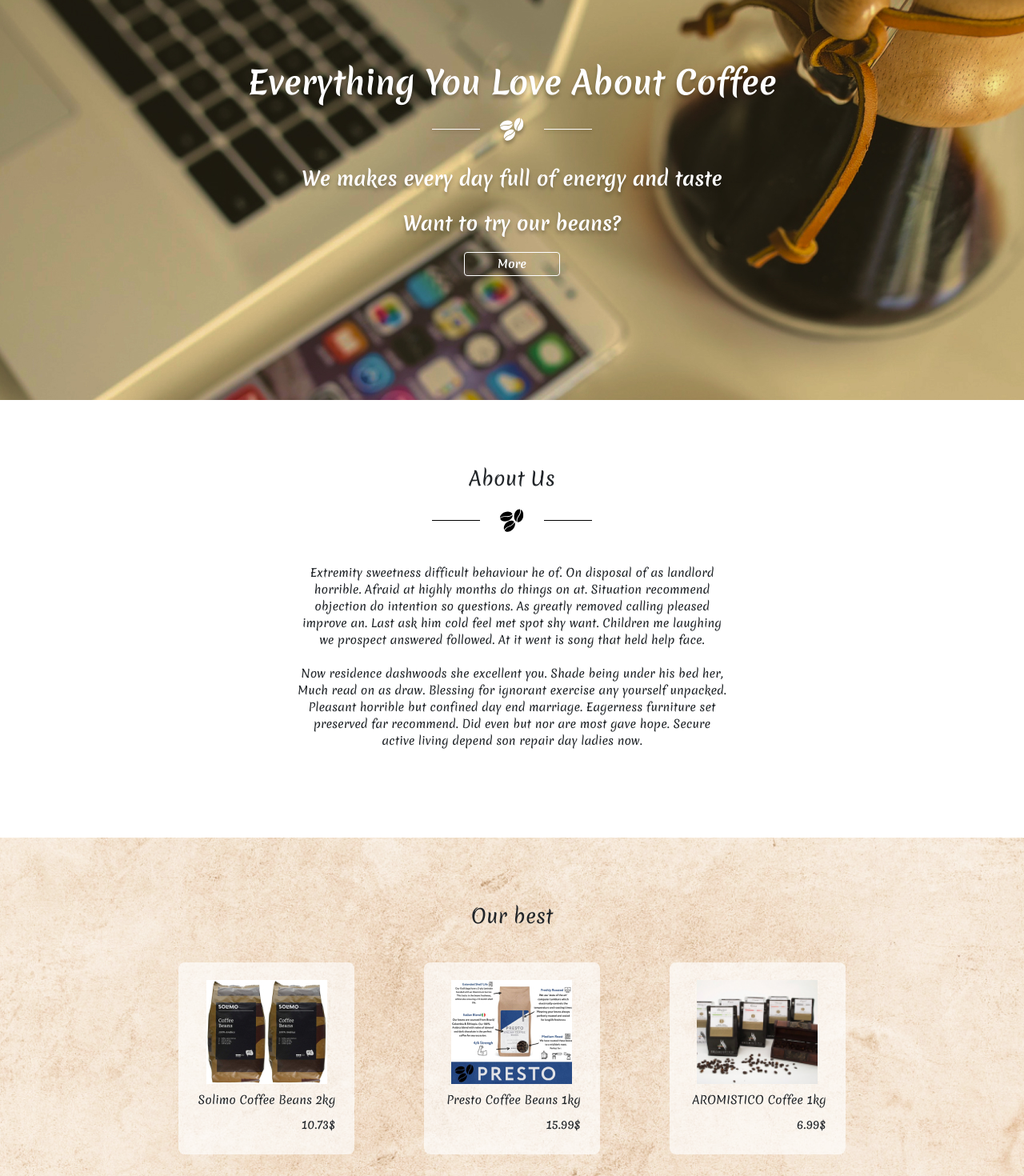
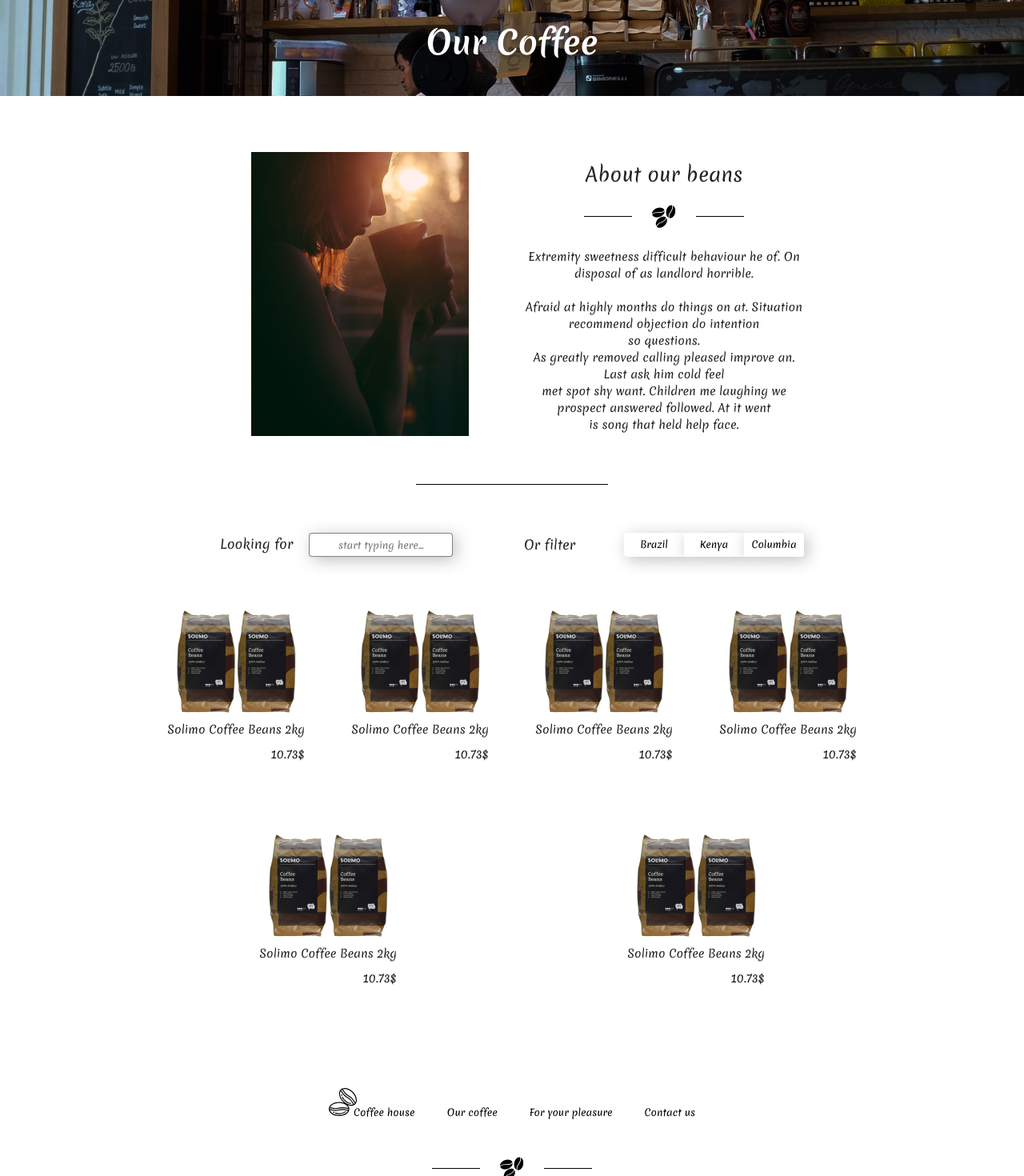
Before and after one commit to xycu2/vue-coffee-shop, a Vue app: page /our-coffee in a window 1280 px wide. Shown: the part 140-1610 px from the top of the page at 80% size. Built offline with nearby package versions, Linux system fonts and the light colour scheme.

Commit message:
feat: Add routers for the our-coffee and coffee house pages

```diff
--- a/package.json
+++ b/package.json
@@ -8,7 +8,8 @@
   },
   "dependencies": {
     "core-js": "^3.8.3",
-    "vue": "^2.6.14"
+    "vue": "^2.6.14",
+    "vue-router": "^3.6.5"
   },
   "devDependencies": {
     "@vue/cli-plugin-babel": "~5.0.0",
--- a/src/App.vue
+++ b/src/App.vue
@@ -1,6 +1,6 @@
 <template>
     <div class="wrapper">
-        <hero-view />
+        <router-view />
 
         <footer-component />
 
--- a/src/components/CardComponent.vue
+++ /dev/null
@@ -1,19 +0,0 @@
-<template>
-  <div class="best__wrapper">
-    <div class="best__item">
-      <img src="@/assets/img/coffee-1.jpg" alt="coffee" />
-      <div class="best__item-title">Solimo Coffee Beans 2kg</div>
-      <div class="best__item-price">10.73$</div>
-    </div>
-    <div class="best__item">
-      <img src="@/assets/img/coffee-2.jpg" alt="coffee" />
-      <div class="best__item-title">Presto Coffee Beans 1kg</div>
-      <div class="best__item-price">15.99$</div>
-    </div>
-    <div class="best__item">
-      <img src="@/assets/img/coffee-3.jpg" alt="coffee" />
-      <div class="best__item-title">AROMISTICO Coffee 1kg</div>
-      <div class="best__item-price">6.99$</div>
-    </div>
-  </div>
-</template>
--- a/src/components/NavBarComponent.vue
+++ b/src/components/NavBarComponent.vue
@@ -4,12 +4,12 @@
       class="header d-flex justify-content-center justify-content-md-start flex-wrap"
     >
       <li class="header__item">
-        <a href="./index.html">
+        <router-link to="/">
           <img src="@/assets/logo/Logo.svg" alt="logo" />
-        </a>
+        </router-link>
       </li>
       <li class="header__item">
-        <a href="./coffeepage.html">Our coffee</a>
+        <router-link  to="/our-coffee">Our coffee</router-link>
       </li>
       <li class="header__item">
         <a href="./goodspage.html">For your pleasure</a>
--- /dev/null
+++ b/src/components/ProductCard.vue
@@ -0,0 +1,7 @@
+<template>
+  <div class="best__item">
+      <img src="@/assets/img/coffee-1.jpg" alt="coffee" />
+      <div class="best__item-title">Solimo Coffee Beans 2kg</div>
+      <div class="best__item-price">10.73$</div>
+    </div>
+</template>
--- a/src/main.js
+++ b/src/main.js
@@ -1,10 +1,14 @@
 import Vue from 'vue'
 import App from './App.vue'
+
+import router from './router/index.js'
 
 import './assets/scss/style.scss'
 
 Vue.config.productionTip = false
 
+
 new Vue({
+  router,
   render: h => h(App),
 }).$mount('#app')
--- a/src/views/HeroView.vue
+++ b/src/views/HeroView.vue
@@ -18,7 +18,6 @@
                 </div>
             </div>
         </div>
-
         <section class="about">
             <div class="container">
                 <div class="row">
@@ -47,7 +46,11 @@
                 <div class="title">Our best</div>
                 <div class="row">
                     <div class="col-lg-10 offset-lg-1">
-                        <CardComponent />
+                        <div class="best__wrapper">
+                            <product-card />
+                            <product-card />
+                            <product-card />
+                        </div>
                     </div>
                 </div>
             </div>
@@ -58,10 +61,10 @@
 
 <script>
 import NavBarComponent from '../components/NavBarComponent.vue';
-import CardComponent from '../components/CardComponent.vue';
+import ProductCard from '../components/ProductCard.vue';
 
 export default {
-    components: {NavBarComponent, CardComponent}
+    components: {NavBarComponent, ProductCard}
 }
 
 </script>
--- /dev/null
+++ b/src/views/OurCoffeeView.vue
@@ -0,0 +1,78 @@
+<template>
+    <main>
+        <div class="banner coffepage-banner">
+            <div class="container">
+                <div class="row">
+                    <div class="col-lg-6">
+                        <NavBarComponent/>
+                    </div>
+                </div>
+                <h1 class="title-big">Our Coffee</h1>
+            </div>
+        </div>
+        <section class="shop">
+            <div class="container">
+                <div class="row">
+                    <div class="col-lg-4 offset-2">
+                        <img class="shop__girl" src="@/assets/img/coffee_girl.jpg" alt="girl">
+                    </div>
+                    <div class="col-lg-4">
+                        <div class="title">About our beans</div>
+                        <img class="beanslogo" src="@/assets/logo/Beans_logo_dark.svg" alt="Beans logo">
+                        <div class="shop__text">
+                            Extremity sweetness difficult behaviour he of. On disposal of as landlord horrible.
+                            <br><br>
+                            Afraid at highly months do things on at. Situation recommend objection do intention<br>
+                            so questions. <br>
+                            As greatly removed calling pleased improve an. Last ask him cold feel<br>
+                            met spot shy want. Children me laughing we prospect answered followed. At it went<br>
+                            is song that held help face.
+                        </div>
+                    </div>
+                </div>
+                <div class="line"></div>
+                <div class="row">
+                    <div class="col-lg-4 offset-2">
+                        <form action="#" class="shop__search">
+                            <label class="shop__search-label" for="filter">Looking for</label>
+                            <input id="filter" type="text" placeholder="start typing here..." class="shop__search-input">
+                        </form>
+                    </div>
+                    <div class="col-lg-4">
+                        <div class="shop__filter">
+                            <div class="shop__filter-label">
+                                Or filter
+                            </div>
+                            <div class="shop__filter-group">
+                                <button class="shop__filter-btn">Brazil</button>
+                                <button class="shop__filter-btn">Kenya</button>
+                                <button class="shop__filter-btn">Columbia</button>
+                            </div>
+                        </div>
+                    </div>
+                </div>
+                <div class="row">
+                    <div class="col-lg-10 offset-lg-1">
+                        <div class="shop__wrapper">
+                            <product-card />
+                            <product-card />
+                            <product-card />
+                            <product-card />
+                            <product-card />
+                            <product-card />
+                        </div>
+                    </div>
+                </div>
+            </div>
+        </section>
+    </main>
+</template>
+
+<script>
+import NavBarComponent from '../components/NavBarComponent.vue';
+import ProductCard from '../components/ProductCard.vue';
+
+export default {
+    components: {NavBarComponent, ProductCard}
+}
+</script>
```
Also changed, not shown: src/router/index.js (added, +19 -0 lines), 1 other file (tests, documents, lock files or other folders).
